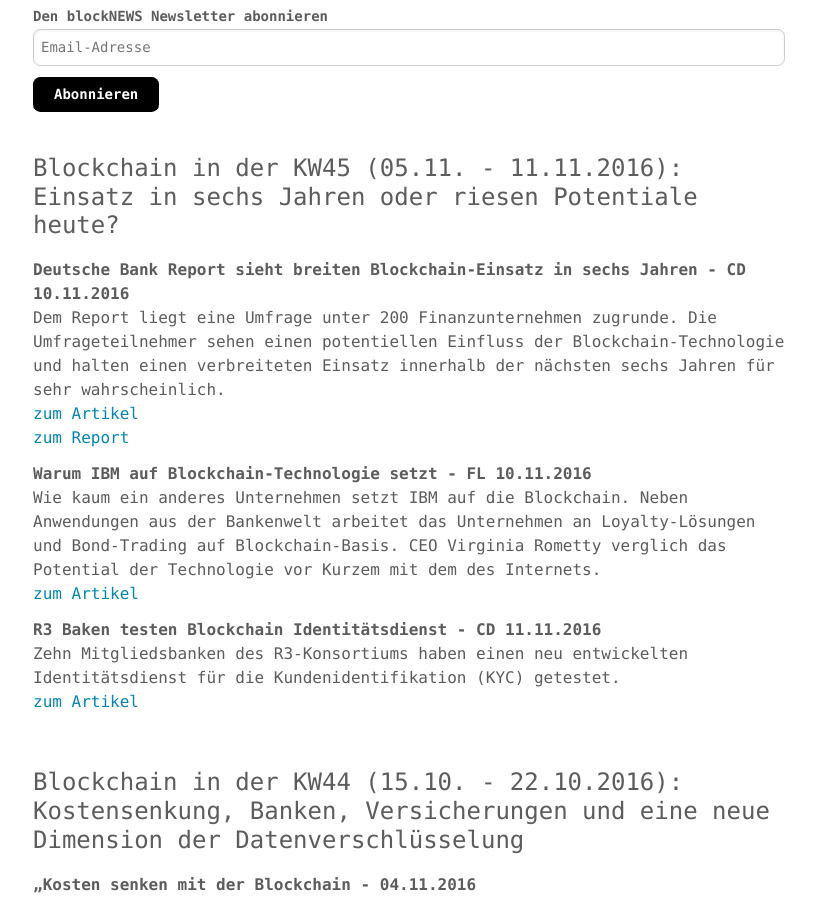
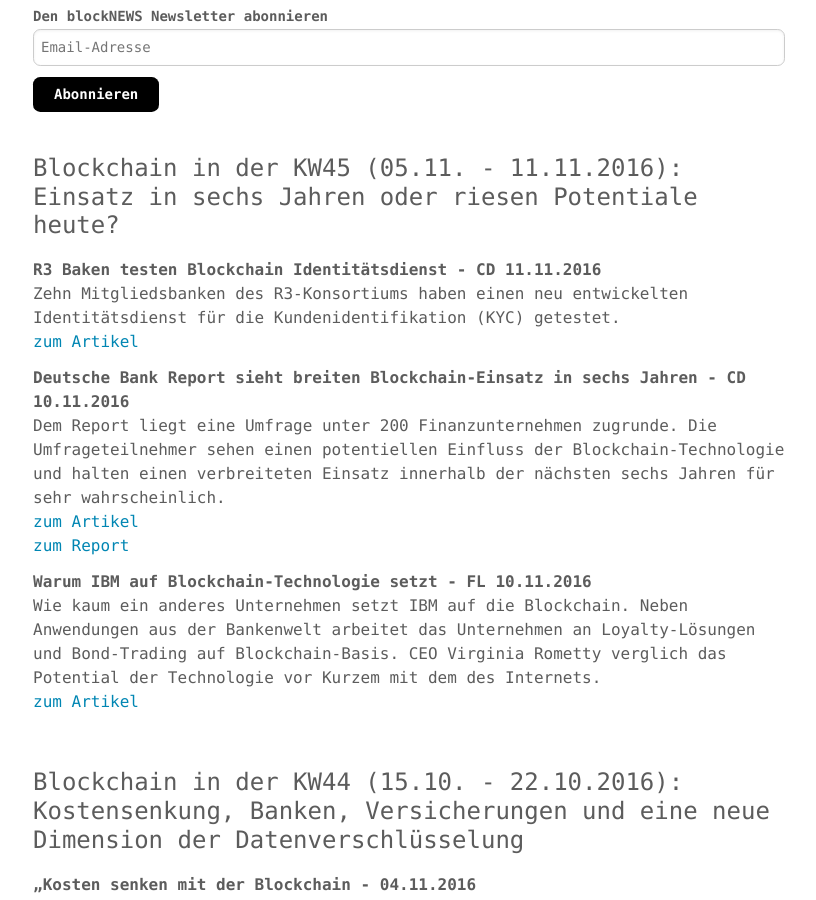
Before and after one commit to blocklab/site, a Jekyll site: the page built from newsletter.md, in a window 1280 px wide and 900 px high, scrolled down 608 px. Shown: the whole window, without its empty margins (231-1047 px from the left). Built offline with Jekyll 4.4.1, drawn with Linux system fonts in a browser that asks for light colours; comment, search, counter and statistics services are not loaded.

Commit message:
Update newsletter.md

```diff
--- a/newsletter.md
+++ b/newsletter.md
@@ -32,6 +32,12 @@ Nachrichten zu Ethereum, blockchain technology, decentralized computing
 
 ### Blockchain in der KW45 (05.11. - 11.11.2016): Einsatz in sechs Jahren oder riesen Potentiale heute?
 
+**R3 Baken testen Blockchain Identitätsdienst - CD 11.11.2016**
+<br>
+Zehn Mitgliedsbanken des R3-Konsortiums haben einen neu entwickelten Identitätsdienst für die Kundenidentifikation (KYC) getestet.
+<br>
+[zum Artikel](http://www.coindesk.com/r3-banks-trial-blockchain-identity-registry/)
+
 **Deutsche Bank Report sieht breiten Blockchain-Einsatz in sechs Jahren - CD 10.11.2016**
 <br>
 Dem Report liegt eine Umfrage unter 200 Finanzunternehmen zugrunde. Die Umfrageteilnehmer sehen einen potentiellen Einfluss der Blockchain-Technologie und halten einen verbreiteten Einsatz innerhalb der nächsten sechs Jahren für sehr wahrscheinlich.
@@ -40,19 +46,11 @@ Dem Report liegt eine Umfrage unter 200 Finanzunternehmen zugrunde. Die Umfraget
 <br>
 [zum Report](https://www.db.com/newsroom_news/Deutsche_Bank_Investor_Report.pdf)
 
-
 **Warum IBM auf Blockchain-Technologie setzt - FL 10.11.2016**
 <br>
 Wie kaum ein anderes Unternehmen setzt IBM auf die Blockchain. Neben Anwendungen aus der Bankenwelt arbeitet das Unternehmen an Loyalty-Lösungen und Bond-Trading auf Blockchain-Basis. CEO Virginia Rometty verglich das Potential der Technologie vor Kurzem mit dem des Internets.
 <br>
 [zum Artikel](http://www.fool.com/investing/2016/11/10/why-ibm-is-betting-big-on-blockchain.aspx)
-
-
-**R3 Baken testen Blockchain Identitätsdienst - CD 11.11.2016**
-<br>
-Zehn Mitgliedsbanken des R3-Konsortiums haben einen neu entwickelten Identitätsdienst für die Kundenidentifikation (KYC) getestet.
-<br>
-[zum Artikel](http://www.coindesk.com/r3-banks-trial-blockchain-identity-registry/)
 
 <br>
 
@@ -64,26 +62,22 @@ Die Digitalisierung durchdringt zunehmend auch dokumentengetriebene Vorgänge, o
 <br>
 [zum Artikel](https://www.springerprofessional.de/bank-it/wirtschaftsinformatik/kosten-sparen-mit-der-blockchain/11014000)
 
-
 **„Datenverschlüsselung in einer neuen Dimension - 03.11.2016**
 <br>
 Während wir bisher Blockchain als Technologie zur Übertragung von internet-basierten, verschlüsselten (sog. kryptischen) Informationen für Transaktionen und Zahlungsvorgänge kennen lernten, forciert nun das israelisches Start-Up Unternehmen Synereo [www.synereo.com](http://www.synereo.com) den dezentralen Grundgedanken des Internets.“
 <br>
 [zum Artikel](http://www.focus.de/digital/experten/blockchain-datenverschluesselung-in-einer-neuen-dimension_id_6151476.html)
 
-
 **„Blockchain: Schweizer Banken in der Zwickmühle - 02.11.2016**
 Die Banken stecken (..) bei der Blockchain-Frage in der Zwickmühle: Entweder sie lassen die aufstrebende Technik und ihre Anwendungsmöglichkeiten links liegen und werden in manchen Bereichen überflüssig. Oder sie nutzen Blockchain und müssen ihr Geschäftsmodell anpassen.“
 <br>
 [zum Artikel](https://www.cash.ch/news/politik/blockchain-schweizer-banken-der-zwickmuhle-506783)
-
 
 **„Die Vision eines dezentralen Handelsplatzes und die Rolle von Napster - 01.11.2016**
 <br>
 Dezentraler Handel bietet die Möglichkeit den Handel mit nicht-kotierten Papieren bzw. OTC’s zu vereinfachen. Um dies zu verwirklichen müssen die Compliance, die Machbarkeit und der Marktplatz überprüft werden. Mit Hilfe von sogenannten Smart Contracts und der neuen Technologie Blockchain in Kombination mit einem Tauschbörsen-Ansatz könnte dies realisiert werden.“
 <br>
 [zum Artikel](https://www.der-bank-blog.de/blockchain-im-otc-handel/technologie/24161/)
-
 
 **„Allianztochter geht Partnerschaft mit Blockchain Startup Fluent ein - 30.10.2016**
 <br>
```
